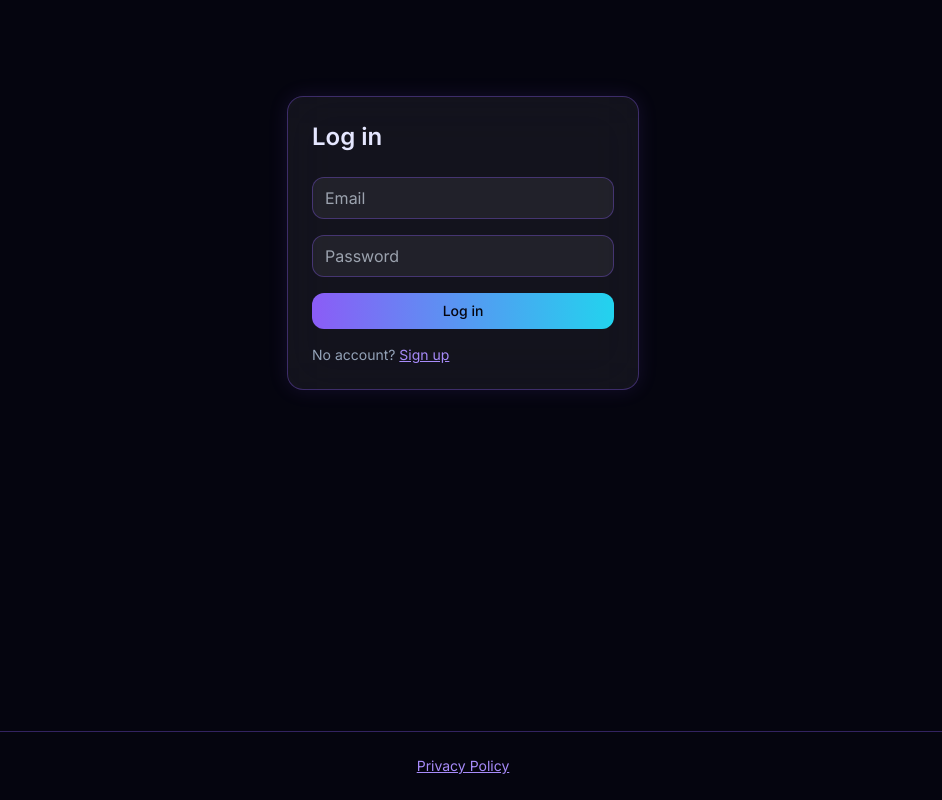
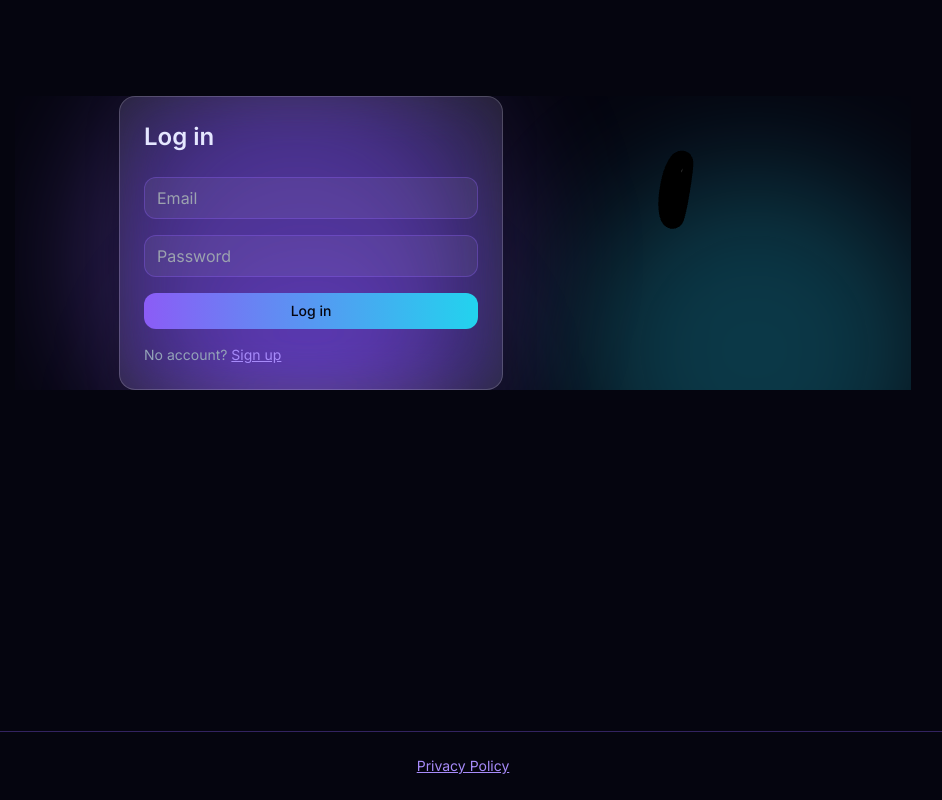
Before and after one commit to saichetankari2001/budget-buddy, a Next.js app: page /login in a window 1280 px wide. Shown: the whole page, without its empty margins (177-1119 px from the left). Built offline with nearby package versions, Linux system fonts and the light colour scheme.

Commit message:
feat: add login/signup glass hero scene and restyle with GlassPanel

```diff
--- a/app/login/page.tsx
+++ b/app/login/page.tsx
@@ -2,8 +2,10 @@
 
 import { useState, FormEvent } from 'react';
 import { useRouter } from 'next/navigation';
-import { Card } from '@/components/ui/Card';
+import { GlassPanel } from '@/components/ui/GlassPanel';
+import { AmbientBlobs } from '@/components/ui/AmbientBlobs';
 import { Button } from '@/components/ui/Button';
+import { WebGLAccent } from '@/components/three/WebGLAccent';
 
 export default function LoginPage() {
   const router = useRouter();
@@ -35,8 +37,9 @@ export default function LoginPage() {
   }
 
   return (
-    <main className="mx-auto mt-24 max-w-sm px-4">
-      <Card>
+    <main className="relative mx-auto mt-24 flex max-w-4xl items-center justify-center gap-12 overflow-hidden px-4">
+      <AmbientBlobs />
+      <GlassPanel elevation={2} className="w-full max-w-sm">
         <h1 className="mb-6 font-heading text-2xl font-semibold text-foreground">Log in</h1>
         <form onSubmit={handleSubmit} className="flex flex-col gap-4">
           <input
@@ -66,7 +69,13 @@ export default function LoginPage() {
             Sign up
           </a>
         </p>
-      </Card>
+      </GlassPanel>
+      <div className="hidden h-64 w-64 shrink-0 sm:block">
+        <WebGLAccent
+          loadScene={() => import('@/components/three/GlassHeroScene')}
+          alt="Decorative rotating glass torus"
+        />
+      </div>
     </main>
   );
 }
--- a/app/signup/page.tsx
+++ b/app/signup/page.tsx
@@ -2,8 +2,10 @@
 
 import { useState, FormEvent } from 'react';
 import { useRouter } from 'next/navigation';
-import { Card } from '@/components/ui/Card';
+import { GlassPanel } from '@/components/ui/GlassPanel';
+import { AmbientBlobs } from '@/components/ui/AmbientBlobs';
 import { Button } from '@/components/ui/Button';
+import { WebGLAccent } from '@/components/three/WebGLAccent';
 
 export default function SignupPage() {
   const router = useRouter();
@@ -35,8 +37,9 @@ export default function SignupPage() {
   }
 
   return (
-    <main className="mx-auto mt-24 max-w-sm px-4">
-      <Card>
+    <main className="relative mx-auto mt-24 flex max-w-4xl items-center justify-center gap-12 overflow-hidden px-4">
+      <AmbientBlobs />
+      <GlassPanel elevation={2} className="w-full max-w-sm">
         <h1 className="mb-6 font-heading text-2xl font-semibold text-foreground">Create your account</h1>
         <form onSubmit={handleSubmit} className="flex flex-col gap-4">
           <input
@@ -73,7 +76,13 @@ export default function SignupPage() {
           </a>
           .
         </p>
-      </Card>
+      </GlassPanel>
+      <div className="hidden h-64 w-64 shrink-0 sm:block">
+        <WebGLAccent
+          loadScene={() => import('@/components/three/GlassHeroScene')}
+          alt="Decorative rotating glass torus"
+        />
+      </div>
     </main>
   );
 }
--- /dev/null
+++ b/components/three/GlassHeroScene.tsx
@@ -0,0 +1,43 @@
+'use client';
+
+import { useRef } from 'react';
+import { Canvas, useFrame } from '@react-three/fiber';
+import { MeshTransmissionMaterial, Torus } from '@react-three/drei';
+import type { Mesh } from 'three';
+
+function FloatingGlassTorus() {
+  const meshRef = useRef<Mesh>(null);
+
+  useFrame((state) => {
+    if (!meshRef.current) return;
+    meshRef.current.rotation.x = state.clock.elapsedTime * 0.15;
+    meshRef.current.rotation.y = state.clock.elapsedTime * 0.25;
+  });
+
+  return (
+    <Torus ref={meshRef} args={[1.1, 0.4, 32, 100]}>
+      <MeshTransmissionMaterial
+        color="#8b5cf6"
+        thickness={0.5}
+        roughness={0.1}
+        transmission={1}
+        ior={1.3}
+        chromaticAberration={0.03}
+      />
+    </Torus>
+  );
+}
+
+/**
+ * Purely decorative companion for the login/signup hero — never blocks, delays, or is required to
+ * complete the form next to it. `export default` required for next/dynamic's expected shape.
+ */
+export default function GlassHeroScene() {
+  return (
+    <Canvas camera={{ position: [0, 0, 4] }} gl={{ alpha: true }}>
+      <ambientLight intensity={0.7} />
+      <pointLight position={[3, 3, 3]} intensity={1.4} />
+      <FloatingGlassTorus />
+    </Canvas>
+  );
+}
```
